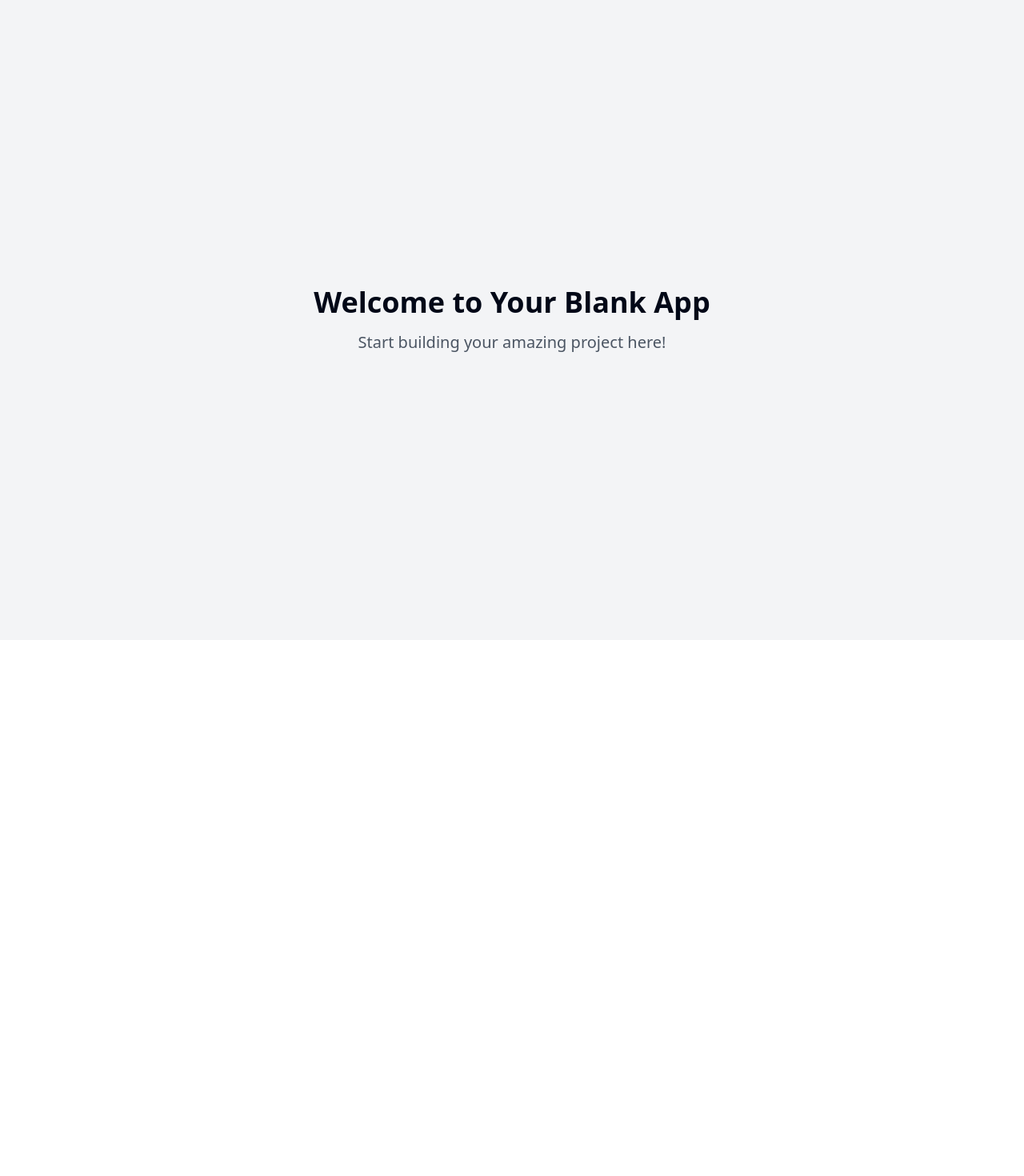
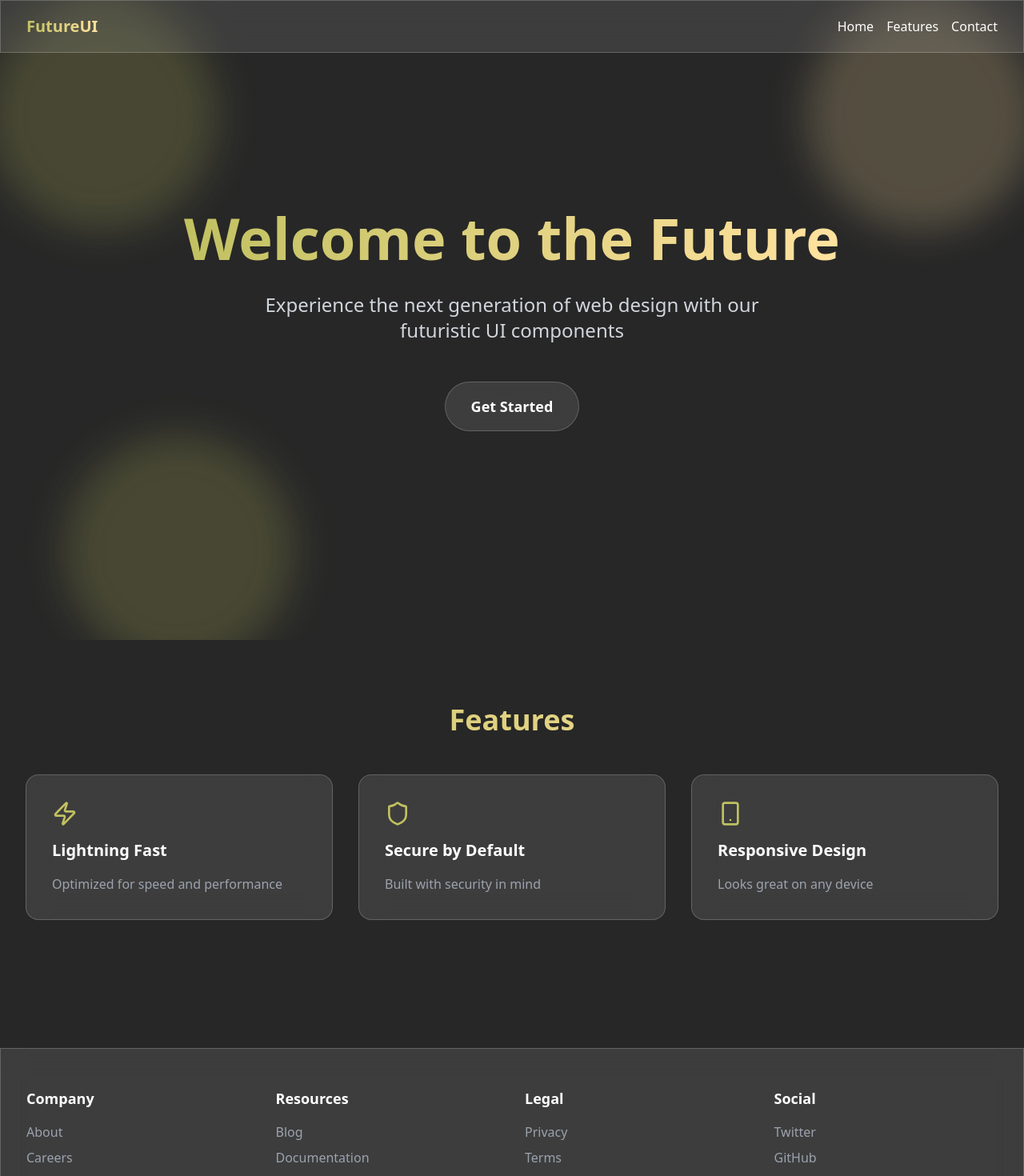
Before and after one commit to airoster/gradient-future-web, a React (Vite) app: page / in a window 1280 px wide. Shown: the top 1470 px of the page at 80% size. Before the commit the page ends 800 px from the top, so only its background shows below. Built offline with nearby package versions, Linux system fonts and the light colour scheme.

Commit message:
Update website design with gradients
Redesign the website to feature a simple and futuristic aesthetic, incorporating a primary color scheme of #272727 and implementing various gradient backgrounds.
[skip gpt_engineer]

```diff
--- /dev/null
+++ b/src/components/Features.tsx
@@ -0,0 +1,46 @@
+import { Zap, Shield, Smartphone } from "lucide-react";
+
+const Features = () => {
+  const features = [
+    {
+      icon: <Zap className="w-8 h-8" />,
+      title: "Lightning Fast",
+      description: "Optimized for speed and performance",
+    },
+    {
+      icon: <Shield className="w-8 h-8" />,
+      title: "Secure by Default",
+      description: "Built with security in mind",
+    },
+    {
+      icon: <Smartphone className="w-8 h-8" />,
+      title: "Responsive Design",
+      description: "Looks great on any device",
+    },
+  ];
+
+  return (
+    <section id="features" className="py-20">
+      <div className="max-w-7xl mx-auto px-4 sm:px-6 lg:px-8">
+        <h2 className="text-4xl font-bold text-center mb-12 gradient-text">
+          Features
+        </h2>
+
+        <div className="grid md:grid-cols-3 gap-8">
+          {features.map((feature, index) => (
+            <div
+              key={index}
+              className="glass p-8 rounded-2xl hover:bg-white/20 transition-all duration-300"
+            >
+              <div className="text-primary mb-4">{feature.icon}</div>
+              <h3 className="text-xl font-semibold mb-4">{feature.title}</h3>
+              <p className="text-gray-400">{feature.description}</p>
+            </div>
+          ))}
+        </div>
+      </div>
+    </section>
+  );
+};
+
+export default Features;
--- /dev/null
+++ b/src/components/Footer.tsx
@@ -0,0 +1,53 @@
+const Footer = () => {
+  return (
+    <footer className="glass mt-20">
+      <div className="max-w-7xl mx-auto py-12 px-4 sm:px-6 lg:px-8">
+        <div className="grid grid-cols-2 md:grid-cols-4 gap-8">
+          <div>
+            <h3 className="text-lg font-semibold mb-4">Company</h3>
+            <ul className="space-y-2">
+              <li><a href="#" className="text-gray-400 hover:text-primary transition-colors">About</a></li>
+              <li><a href="#" className="text-gray-400 hover:text-primary transition-colors">Careers</a></li>
+              <li><a href="#" className="text-gray-400 hover:text-primary transition-colors">Contact</a></li>
+            </ul>
+          </div>
+
+          <div>
+            <h3 className="text-lg font-semibold mb-4">Resources</h3>
+            <ul className="space-y-2">
+              <li><a href="#" className="text-gray-400 hover:text-primary transition-colors">Blog</a></li>
+              <li><a href="#" className="text-gray-400 hover:text-primary transition-colors">Documentation</a></li>
+              <li><a href="#" className="text-gray-400 hover:text-primary transition-colors">Help Center</a></li>
+            </ul>
+          </div>
+
+          <div>
+            <h3 className="text-lg font-semibold mb-4">Legal</h3>
+            <ul className="space-y-2">
+              <li><a href="#" className="text-gray-400 hover:text-primary transition-colors">Privacy</a></li>
+              <li><a href="#" className="text-gray-400 hover:text-primary transition-colors">Terms</a></li>
+              <li><a href="#" className="text-gray-400 hover:text-primary transition-colors">Security</a></li>
+            </ul>
+          </div>
+
+          <div>
+            <h3 className="text-lg font-semibold mb-4">Social</h3>
+            <ul className="space-y-2">
+              <li><a href="#" className="text-gray-400 hover:text-primary transition-colors">Twitter</a></li>
+              <li><a href="#" className="text-gray-400 hover:text-primary transition-colors">GitHub</a></li>
+              <li><a href="#" className="text-gray-400 hover:text-primary transition-colors">LinkedIn</a></li>
+            </ul>
+          </div>
+        </div>
+
+        <div className="mt-8 pt-8 border-t border-white/10">
+          <p className="text-center text-gray-400">
+            © 2024 FutureUI. All rights reserved.
+          </p>
+        </div>
+      </div>
+    </footer>
+  );
+};
+
+export default Footer;
--- /dev/null
+++ b/src/components/Hero.tsx
@@ -0,0 +1,25 @@
+const Hero = () => {
+  return (
+    <div className="min-h-screen flex items-center justify-center relative overflow-hidden">
+      <div className="absolute inset-0 z-0">
+        <div className="absolute top-0 -left-4 w-72 h-72 bg-primary/30 rounded-full mix-blend-multiply filter blur-xl opacity-70 animate-blob"></div>
+        <div className="absolute top-0 -right-4 w-72 h-72 bg-secondary/30 rounded-full mix-blend-multiply filter blur-xl opacity-70 animate-blob animation-delay-2000"></div>
+        <div className="absolute -bottom-8 left-20 w-72 h-72 bg-primary/30 rounded-full mix-blend-multiply filter blur-xl opacity-70 animate-blob animation-delay-4000"></div>
+      </div>
+
+      <div className="relative z-10 text-center px-4">
+        <h1 className="text-5xl md:text-7xl font-bold mb-8 gradient-text">
+          Welcome to the Future
+        </h1>
+        <p className="text-xl md:text-2xl text-gray-300 mb-12 max-w-2xl mx-auto">
+          Experience the next generation of web design with our futuristic UI components
+        </p>
+        <button className="glass px-8 py-4 rounded-full text-lg font-semibold hover:bg-white/20 transition-all duration-300">
+          Get Started
+        </button>
+      </div>
+    </div>
+  );
+};
+
+export default Hero;
--- /dev/null
+++ b/src/components/Nav.tsx
@@ -0,0 +1,47 @@
+import { useState } from "react";
+import { Menu, X } from "lucide-react";
+
+const Nav = () => {
+  const [isOpen, setIsOpen] = useState(false);
+
+  return (
+    <nav className="fixed w-full z-50 glass">
+      <div className="max-w-7xl mx-auto px-4 sm:px-6 lg:px-8">
+        <div className="flex items-center justify-between h-16">
+          <div className="flex-shrink-0">
+            <span className="text-xl font-bold gradient-text">FutureUI</span>
+          </div>
+
+          <div className="hidden md:block">
+            <div className="ml-10 flex items-baseline space-x-4">
+              <a href="#" className="hover:text-primary transition-colors duration-200">Home</a>
+              <a href="#features" className="hover:text-primary transition-colors duration-200">Features</a>
+              <a href="#contact" className="hover:text-primary transition-colors duration-200">Contact</a>
+            </div>
+          </div>
+
+          <div className="md:hidden">
+            <button
+              onClick={() => setIsOpen(!isOpen)}
+              className="text-gray-300 hover:text-white"
+            >
+              {isOpen ? <X size={24} /> : <Menu size={24} />}
+            </button>
+          </div>
+        </div>
+      </div>
+
+      {isOpen && (
+        <div className="md:hidden glass">
+          <div className="px-2 pt-2 pb-3 space-y-1 sm:px-3">
+            <a href="#" className="block hover:text-primary transition-colors duration-200 px-3 py-2">Home</a>
+            <a href="#features" className="block hover:text-primary transition-colors duration-200 px-3 py-2">Features</a>
+            <a href="#contact" className="block hover:text-primary transition-colors duration-200 px-3 py-2">Contact</a>
+          </div>
+        </div>
+      )}
+    </nav>
+  );
+};
+
+export default Nav;
--- a/src/index.css
+++ b/src/index.css
@@ -4,74 +4,37 @@
 
 @layer base {
   :root {
-    --background: 0 0% 100%;
-    --foreground: 222.2 84% 4.9%;
-
-    --card: 0 0% 100%;
-    --card-foreground: 222.2 84% 4.9%;
-
-    --popover: 0 0% 100%;
-    --popover-foreground: 222.2 84% 4.9%;
-
-    --primary: 222.2 47.4% 11.2%;
-    --primary-foreground: 210 40% 98%;
-
-    --secondary: 210 40% 96.1%;
-    --secondary-foreground: 222.2 47.4% 11.2%;
-
-    --muted: 210 40% 96.1%;
-    --muted-foreground: 215.4 16.3% 46.9%;
-
-    --accent: 210 40% 96.1%;
-    --accent-foreground: 222.2 47.4% 11.2%;
-
-    --destructive: 0 84.2% 60.2%;
-    --destructive-foreground: 210 40% 98%;
-
-    --border: 214.3 31.8% 91.4%;
-    --input: 214.3 31.8% 91.4%;
-    --ring: 222.2 84% 4.9%;
-
-    --radius: 0.5rem;
-  }
-
-  .dark {
-    --background: 222.2 84% 4.9%;
     --foreground: 210 40% 98%;
-
     --card: 222.2 84% 4.9%;
     --card-foreground: 210 40% 98%;
-
     --popover: 222.2 84% 4.9%;
     --popover-foreground: 210 40% 98%;
-
-    --primary: 210 40% 98%;
+    --primary: 217.2 91.2% 59.8%;
     --primary-foreground: 222.2 47.4% 11.2%;
-
     --secondary: 217.2 32.6% 17.5%;
     --secondary-foreground: 210 40% 98%;
-
     --muted: 217.2 32.6% 17.5%;
     --muted-foreground: 215 20.2% 65.1%;
-
     --accent: 217.2 32.6% 17.5%;
     --accent-foreground: 210 40% 98%;
-
     --destructive: 0 62.8% 30.6%;
     --destructive-foreground: 210 40% 98%;
-
     --border: 217.2 32.6% 17.5%;
     --input: 217.2 32.6% 17.5%;
-    --ring: 212.7 26.8% 83.9%;
+    --ring: 224.3 76.3% 48%;
   }
 }
 
-@layer base {
-  * {
-    @apply border-border;
+@layer utilities {
+  .glass {
+    @apply backdrop-blur-lg bg-white/10 border border-white/20;
   }
 
-  body {
-    @apply bg-background text-foreground;
+  .gradient-text {
+    @apply bg-clip-text text-transparent bg-gradient-to-r from-primary to-secondary animate-gradient-shift;
   }
 }
+
+body {
+  @apply bg-background text-white antialiased;
+}
--- a/src/pages/Index.tsx
+++ b/src/pages/Index.tsx
@@ -1,12 +1,15 @@
-// Update this page (the content is just a fallback if you fail to update the page)
+import Nav from "../components/Nav";
+import Hero from "../components/Hero";
+import Features from "../components/Features";
+import Footer from "../components/Footer";
 
 const Index = () => {
   return (
-    <div className="min-h-screen flex items-center justify-center bg-gray-100">
-      <div className="text-center">
-        <h1 className="text-4xl font-bold mb-4">Welcome to Your Blank App</h1>
-        <p className="text-xl text-gray-600">Start building your amazing project here!</p>
-      </div>
+    <div className="min-h-screen">
+      <Nav />
+      <Hero />
+      <Features />
+      <Footer />
     </div>
   );
 };
--- a/tailwind.config.ts
+++ b/tailwind.config.ts
@@ -22,55 +22,25 @@ export default {
         border: "hsl(var(--border))",
         input: "hsl(var(--input))",
         ring: "hsl(var(--ring))",
-        background: "hsl(var(--background))",
+        background: "#272727",
         foreground: "hsl(var(--foreground))",
         primary: {
-          DEFAULT: "hsl(var(--primary))",
+          DEFAULT: "#c1c161",
           foreground: "hsl(var(--primary-foreground))",
         },
         secondary: {
-          DEFAULT: "hsl(var(--secondary))",
+          DEFAULT: "#FFE29F",
           foreground: "hsl(var(--secondary-foreground))",
         },
-        destructive: {
-          DEFAULT: "hsl(var(--destructive))",
-          foreground: "hsl(var(--destructive-foreground))",
-        },
-        muted: {
-          DEFAULT: "hsl(var(--muted))",
-          foreground: "hsl(var(--muted-foreground))",
-        },
-        accent: {
-          DEFAULT: "hsl(var(--accent))",
-          foreground: "hsl(var(--accent-foreground))",
-        },
-        popover: {
-          DEFAULT: "hsl(var(--popover))",
-          foreground: "hsl(var(--popover-foreground))",
-        },
-        card: {
-          DEFAULT: "hsl(var(--card))",
-          foreground: "hsl(var(--card-foreground))",
-        },
-      },
-      borderRadius: {
-        lg: "var(--radius)",
-        md: "calc(var(--radius) - 2px)",
-        sm: "calc(var(--radius) - 4px)",
       },
       keyframes: {
-        "accordion-down": {
-          from: { height: "0" },
-          to: { height: "var(--radix-accordion-content-height)" },
-        },
-        "accordion-up": {
-          from: { height: "var(--radix-accordion-content-height)" },
-          to: { height: "0" },
+        "gradient-shift": {
+          "0%, 100%": { backgroundPosition: "0% 50%" },
+          "50%": { backgroundPosition: "100% 50%" },
         },
       },
       animation: {
-        "accordion-down": "accordion-down 0.2s ease-out",
-        "accordion-up": "accordion-up 0.2s ease-out",
+        "gradient-shift": "gradient-shift 8s ease infinite",
       },
     },
   },
```
